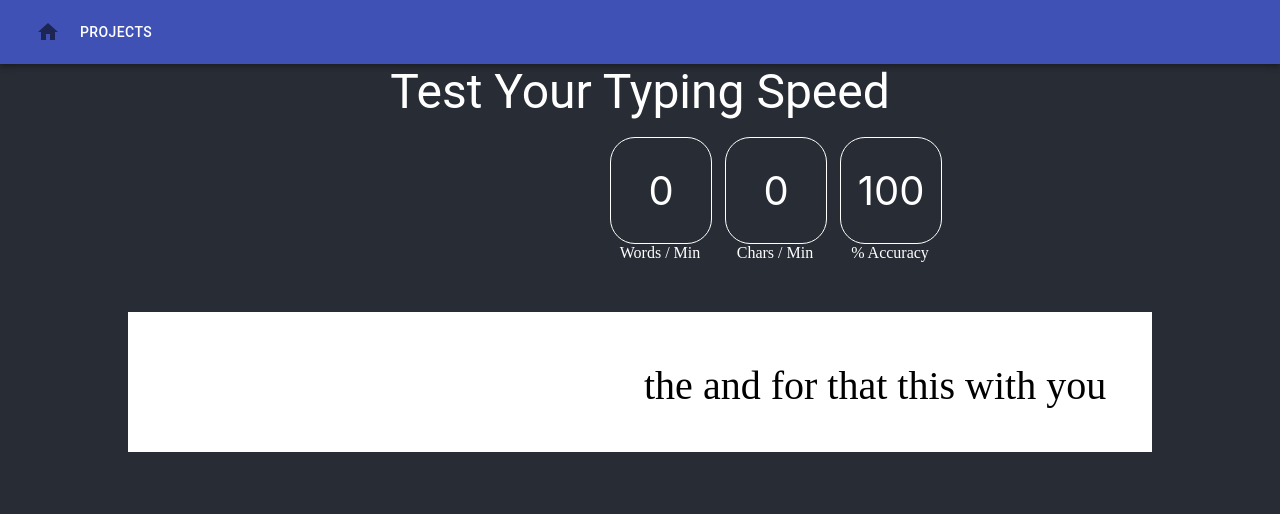
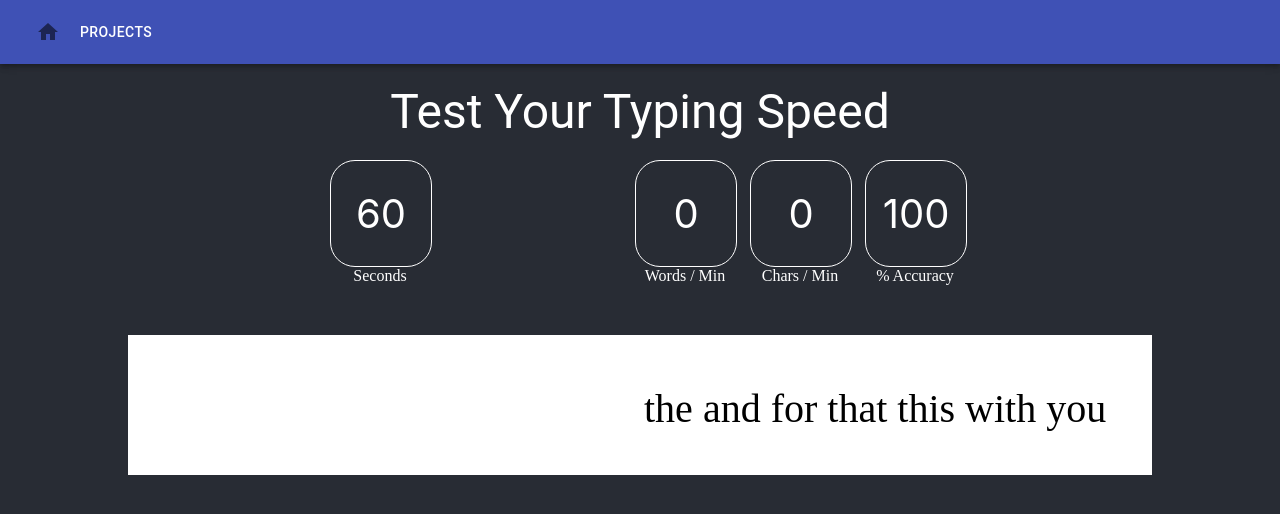
Before and after one commit to orange-puff/Playground, a React (Create React App) app in the folder src/Playground.Web/UI/: page /projects/typing_project in a window 1280 px wide. Shown: the top 514 px of the page. Built offline with nearby package versions, Linux system fonts and the light colour scheme.

Commit message:
added all banners

```diff
--- a/src/Playground.Web/UI/src/components/projects/typing_project/TypingProject.tsx
+++ b/src/Playground.Web/UI/src/components/projects/typing_project/TypingProject.tsx
@@ -22,6 +22,8 @@ const useStyles = makeStyles((theme) => ({
         width: "80%"
     },
     title: {
+        marginTop: "20px",
+        marginBottom: "20px",
         textAlign: "center"
     },
     box: {
@@ -70,7 +72,7 @@ const useStyles = makeStyles((theme) => ({
     },
     bannerBox: {
         height: JSON.stringify(BANNER_BOX_HEIGHT) + "px",
-        width: "600px",
+        width: "650px",
         margin: "auto"
     },
     bannerEntry: {
@@ -267,6 +269,14 @@ const TypingProject = () => {
                         Words / Min
                     </div>
                 </div>
+                <div className={styles.bannerEntry} style={{ float: "left" }}>
+                    <div className={styles.bannerEntryTop}>
+                        {timeLeft}
+                    </div>
+                    <div className={styles.bannerEntryBottom}>
+                        Seconds
+                    </div>
+                </div>
             </div>
             <div className={styles.box} onClick={() => inputRef.current.focus()}>
                 <div className={styles.leftBox}>
```
